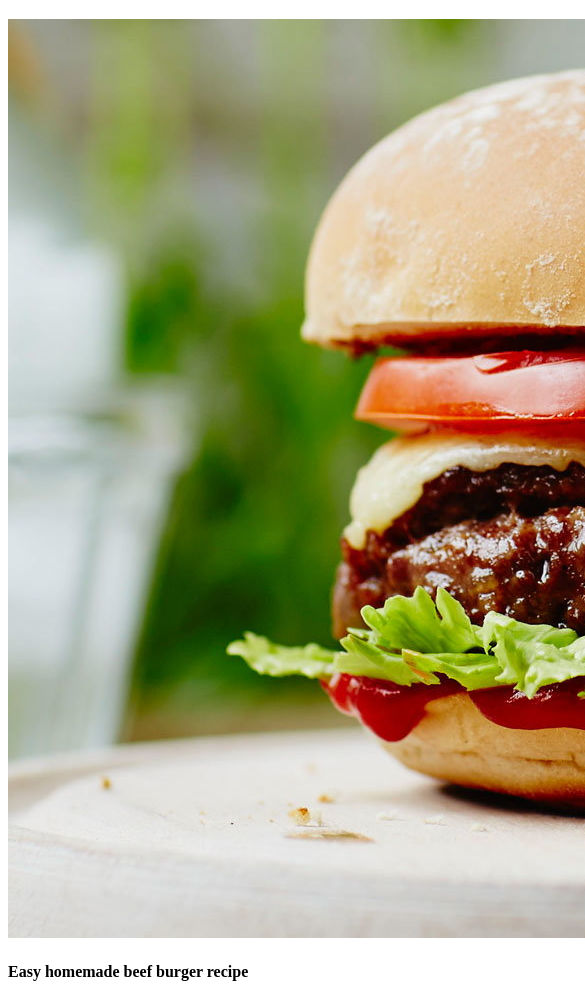
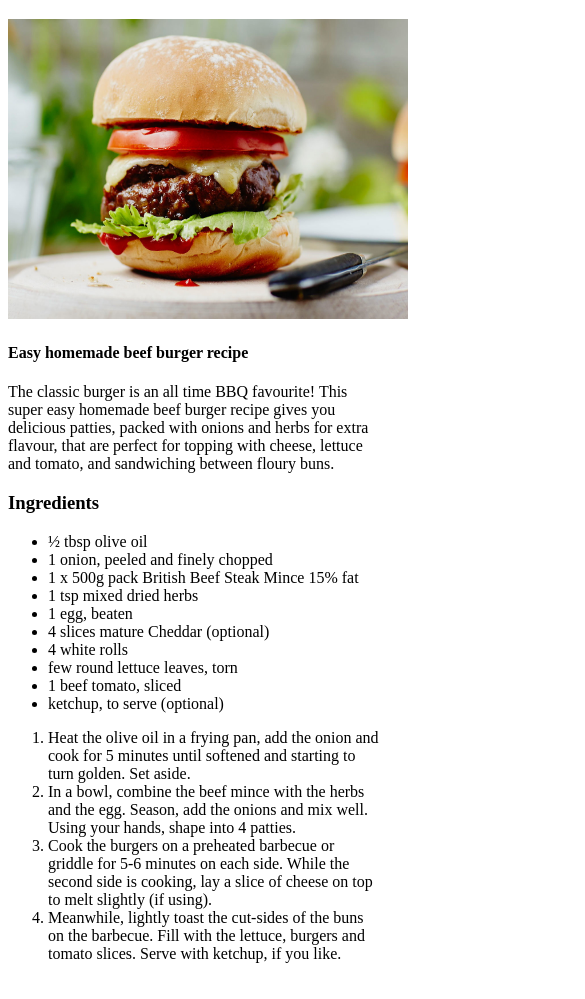
Before and after one commit to KillerGrizz/odin-recipes, a plain HTML site: page odin-recipes/burger.html in a window 390 px wide. Shown: the part 61-1060 px from the top of the page, 585 px wide, since content can reach past the window. Drawn offline with Linux system fonts and the light colour scheme.

```diff
--- a/odin-recipes/burger.html
+++ b/odin-recipes/burger.html
@@ -8,10 +8,28 @@
 </head>
 <body>
     <h1>Beef burger</h1>
-    <img src="../img/burger.jpg" alt="beef burger">
+    <img src="../img/burger.jpg" height="300px" width="400px" alt="beef burger">
     <h4>Easy homemade beef burger recipe</h4>
     <p>The classic burger is an all time BBQ favourite! This super easy homemade beef burger recipe gives you delicious patties, packed with onions and herbs for extra flavour, that are perfect for topping with cheese, lettuce and tomato, and sandwiching between floury buns.</p>
     <h3>Ingredients</h3>
+    <ul>
+        <li>½ tbsp olive oil</li>
+        <li>1 onion, peeled and finely chopped</li>
+        <li>1 x 500g pack British Beef Steak Mince 15% fat</li>
+        <li>1 tsp mixed dried herbs</li>
+        <li>1 egg, beaten</li>
+        <li>4 slices mature Cheddar (optional)</li>
+        <li>4 white rolls</li>
+        <li>few round lettuce leaves, torn</li>
+        <li>1 beef tomato, sliced</li>
+        <li>ketchup, to serve (optional)</li>
+    </ul>
+    <ol>
+        <li>Heat the olive oil in a frying pan, add the onion and cook for 5 minutes until softened and starting to turn golden. Set aside.</li>
+        <li>In a bowl, combine the beef mince with the herbs and the egg. Season, add the onions and mix well. Using your hands, shape into 4 patties.</li>
+        <li>Cook the burgers on a preheated barbecue or griddle for 5-6 minutes on each side. While the second side is cooking, lay a slice of cheese on top to melt slightly (if using).</li>
+        <li>Meanwhile, lightly toast the cut-sides of the buns on the barbecue. Fill with the lettuce, burgers and tomato slices. Serve with ketchup, if you like.</li>
+    </ol>
 
 </body>
 </html>
```
Also changed, not shown: odin-recipes/creamy_chicken.html (added, +33 -0 lines), img/Creamy-Herb-Chicken.jpg (added).
